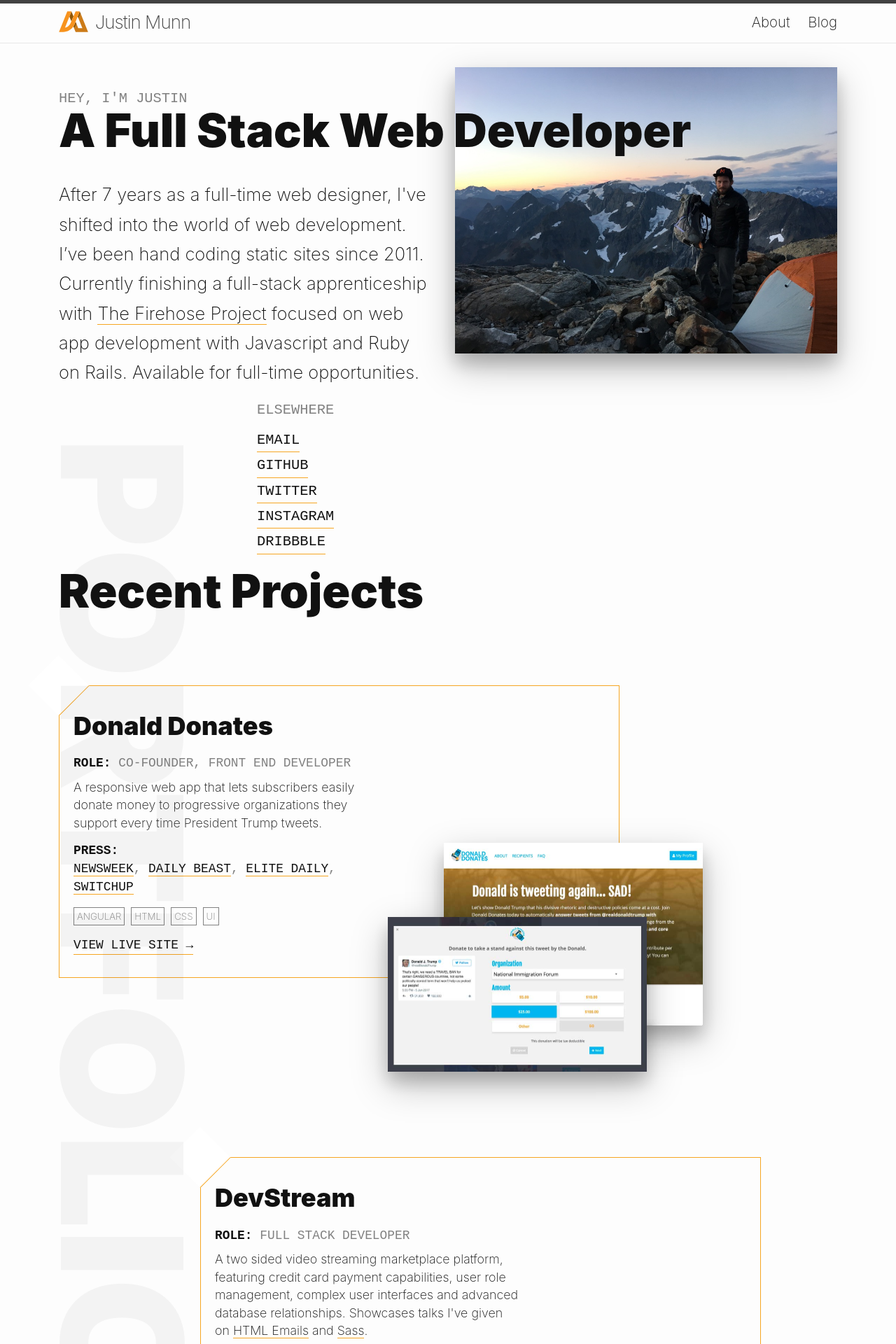
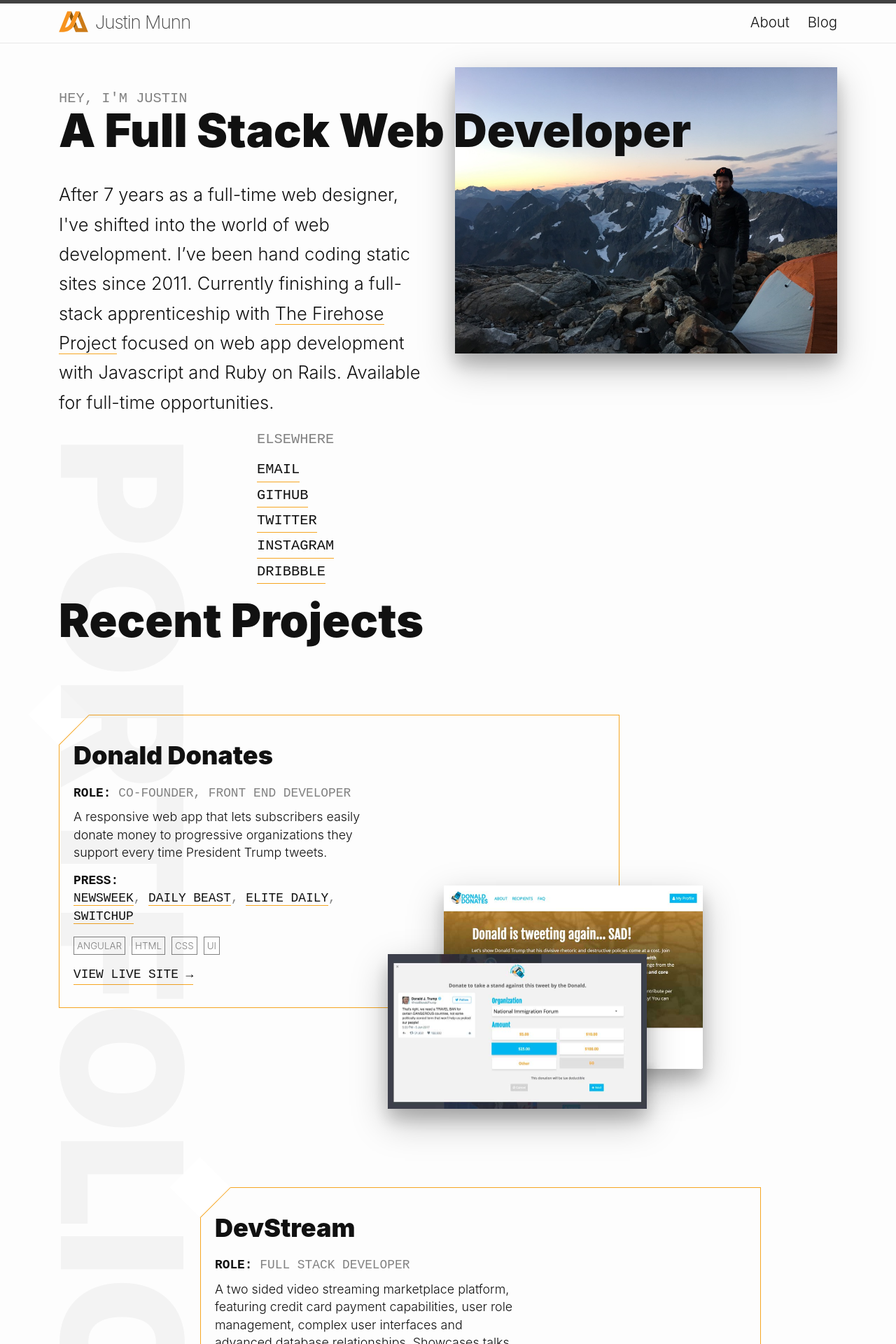
Before and after one commit to jwmunn/jwmunn.github.io, a Jekyll site: the page built from index.html, in a window 1280 px wide. Shown: the top 1920 px of the page at 70% size. Built offline with Jekyll 4.4.1, drawn with Linux system fonts in a browser that asks for light colours.

Commit message:
Made font-weight more consistent.

```diff
--- a/_sass/_base.scss
+++ b/_sass/_base.scss
@@ -20,7 +20,7 @@
   line-height: 1.6363;
   color: #111;
   background-color: #fdfdfd;
-  font-weight: 200;
+  font-weight: 300;
   -webkit-text-size-adjust: 100%;
   -webkit-font-feature-settings: "kern" 1;
   -moz-font-feature-settings: "kern" 1;
@@ -156,11 +156,11 @@
     background-color: $grey-color-light;
 }
 
-code {
+// code {
     // padding: 1px 5px;
     // border: 1px solid $grey-color-light;
     // border-radius: 3px;
-}
+// }
 
 pre {
     padding: 8px 12px;
@@ -188,14 +188,14 @@
 /**
  * Wrapper
  */
-.wrapper {
+// .wrapper {
   // max-width: -webkit-calc(800px - (30px * 2));
   // max-width: calc(800px - (30px * 2));
   // margin-right: auto;
   // margin-left: auto;
   // padding-right: 30px;
   // padding-left: 30px;
-  }
+  // }
 @media screen and (max-width: 800px) {
   .wrapper {
     max-width: -webkit-calc(800px - (30px));
--- a/_sass/_homepage.scss
+++ b/_sass/_homepage.scss
@@ -323,7 +323,7 @@
 }
 
 p {
-  font-weight: 200;
+  font-weight: 300;
 }
 
 a, .link {
```
Lines whose indentation alone changed are shown as unchanged.
